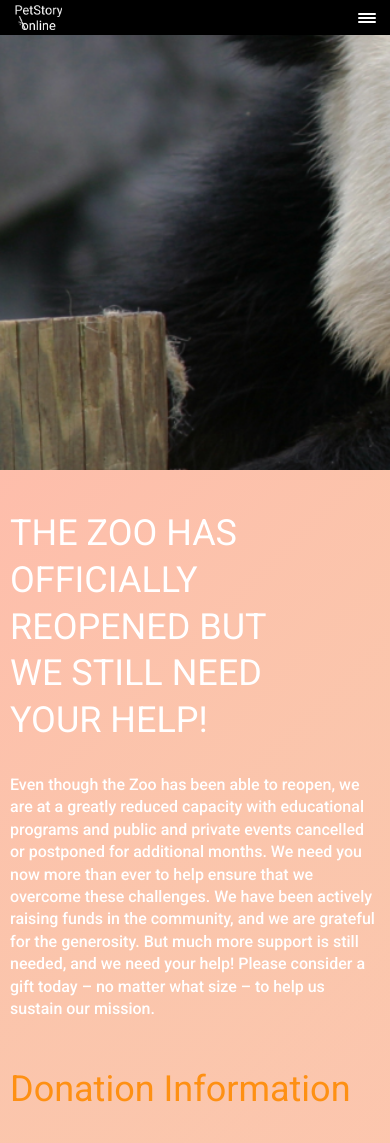
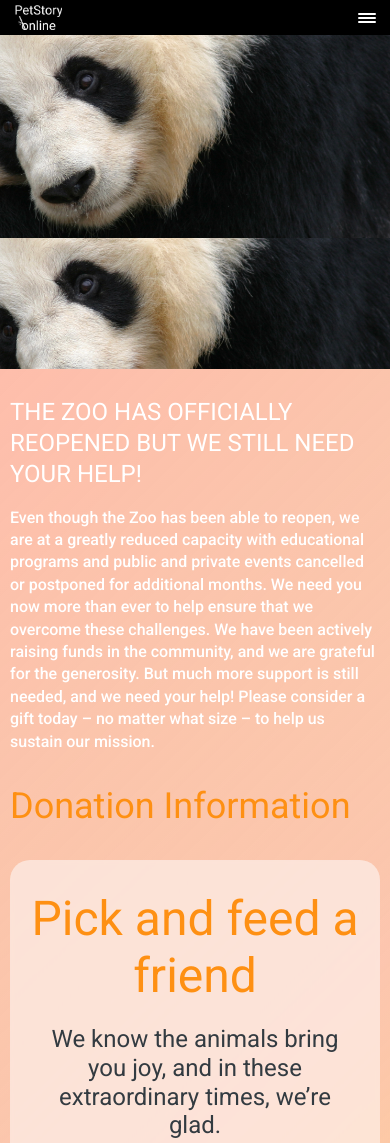
Before and after one commit to mirsadikov/petstory-rs, a website: page donate.html in a window 390 px wide. Shown: the top 1143 px of the page. Drawn offline with nearby package versions, Linux system fonts and the light colour scheme.

Commit message:
feat: donate half tablet

```diff
--- a/sass/pages/donate.scss
+++ b/sass/pages/donate.scss
@@ -10,6 +10,10 @@
   @media screen and (max-width: 1000px) {
     height: 47rem;
   }
+
+  @media screen and (max-width: 800px) {
+    height: 36.9rem;
+  }
 }
 
 .donate-header .hero {
@@ -21,6 +25,11 @@
   @media screen and (max-width: 1000px) {
     background-position: -17.2rem;
   }
+
+  @media screen and (max-width: 800px) {
+    background-position: -27.3rem 3.4rem;
+    background-size: 214.8%;
+  }
 }
 
 .donate {
@@ -30,11 +39,20 @@
     padding-bottom: 3.1rem;
   }
 
+  @media screen and (max-width: 800px) {
+    padding-top: 2.8rem;
+  }
+
   &__title {
     color: $color-white;
 
     @media screen and (max-width: 1000px) {
       padding-right: 10rem;
+    }
+
+    @media screen and (max-width: 640px) {
+      font-size: 2.4rem;
+      padding-right: 0;
     }
   }
 
@@ -48,6 +66,10 @@
     @media screen and (max-width: 1000px) {
       margin-top: 3rem;
     }
+
+    @media screen and (max-width: 640px) {
+      margin-top: 1.6rem;
+    }
   }
 
   &__sub-title {
@@ -56,6 +78,10 @@
 
     @media screen and (max-width: 1000px) {
       margin-bottom: 3.9rem;
+    }
+
+    @media screen and (max-width: 640px) {
+      margin: 3rem 0;
     }
   }
 }
@@ -69,6 +95,11 @@
 
   &__title {
     margin-right: 1.2rem;
+
+    @media screen and (max-width: 640px) {
+      margin-right: 0;
+      margin-top: 1rem;
+    }
   }
 
   &__heading-sub {
@@ -77,6 +108,11 @@
 
     @media screen and (max-width: 1000px) {
       margin: 1rem auto 0;
+    }
+
+    @media screen and (max-width: 640px) {
+      margin-top: 2rem;
+      text-align: center;
     }
   }
 }
@@ -88,6 +124,10 @@
   margin-top: 6rem;
   gap: 8.9rem;
   padding-right: 1.4rem;
+
+  @media screen and (max-width: 640px) {
+    margin-top: 5rem;
+  }
 
   &__text {
     display: flex;
@@ -120,6 +160,11 @@
 
   @media screen and (max-width: 1000px) {
     width: 90%;
+  }
+
+  @media screen and (max-width: 640px) {
+    width: 100%;
+    margin-top: 3.2rem;
   }
 
   &__inputs {
@@ -221,7 +266,6 @@
       position: absolute;
       top: calc(100% + 1.7rem);
 
-
       @media screen and (max-width: 1000px) {
         transform: translateX(25%);
       }
```
Also changed, not shown: css/style.css.
